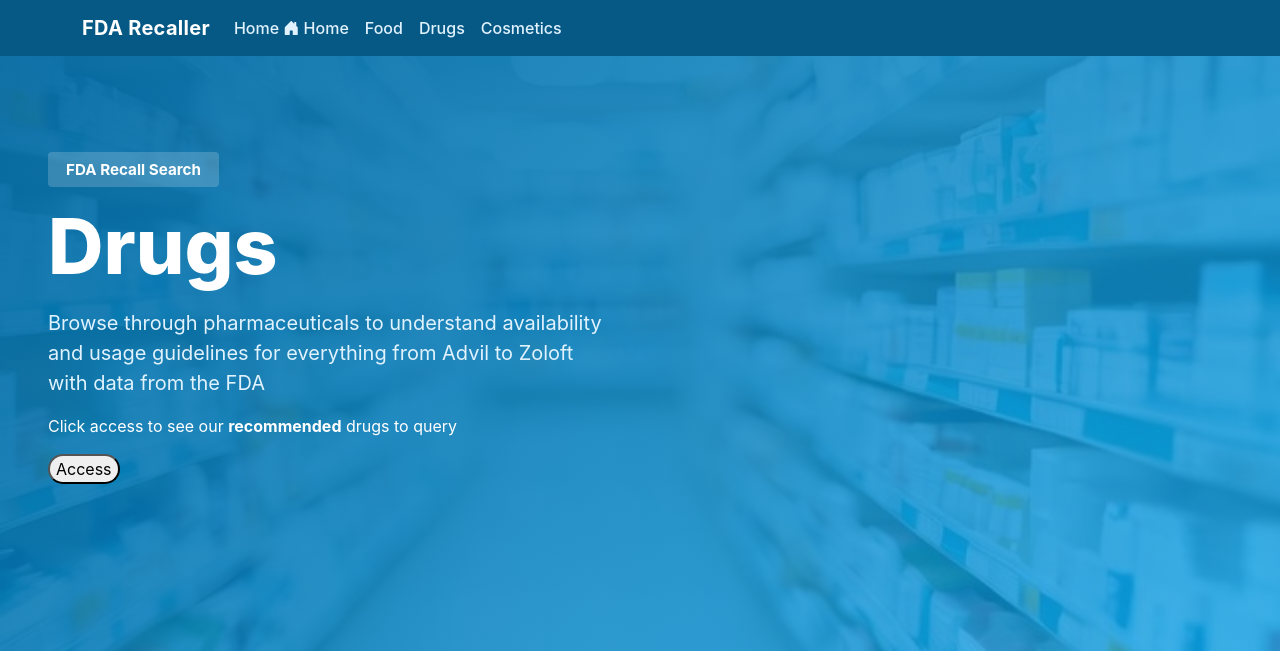
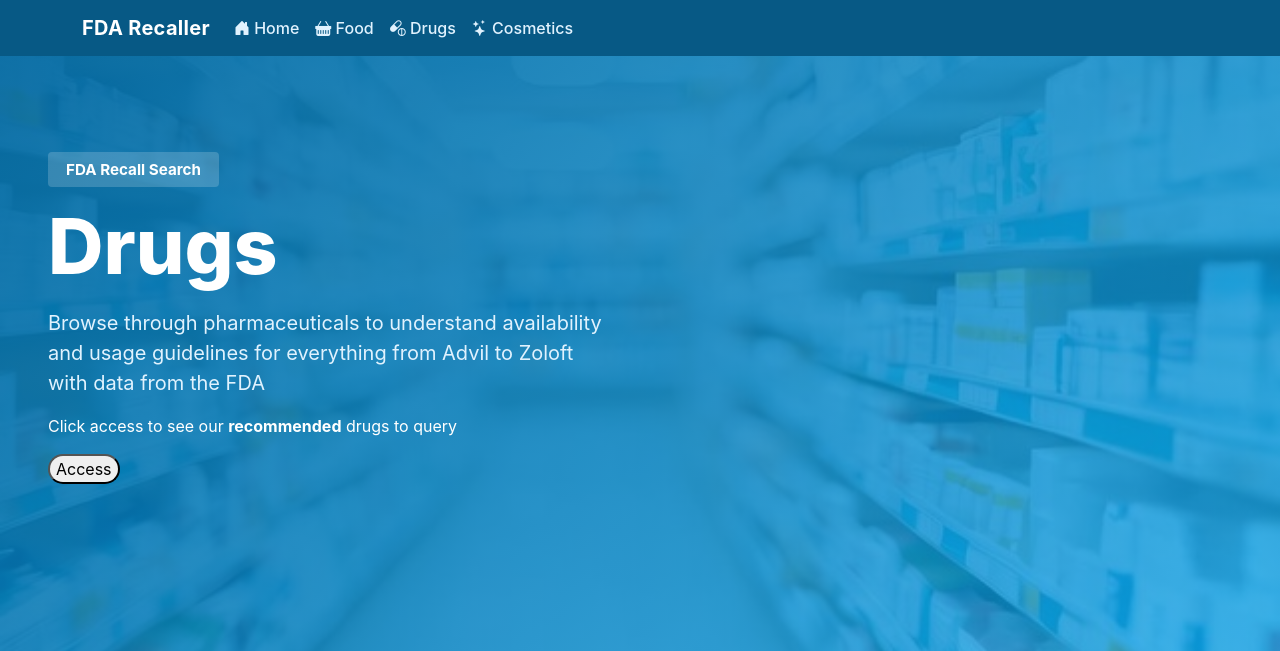
Before and after one commit to 10sChris/Recaller, a Flask app: page /drugs in a window 1280 px wide. Shown: the top 651 px of the page. Run offline with Flask 3, Linux system fonts and the light colour scheme.

Commit message:
Added navbar icons to food, drugs, and cosmetics

```diff
--- a/templates/layout.html
+++ b/templates/layout.html
@@ -21,12 +21,18 @@
         </button>
         <div class="collapse navbar-collapse" id="navbarToggle">
           <div class="navbar-nav mr-auto">
-            <a class="nav-item nav-link" href="/">Home
+            <a class="nav-item nav-link" href="/">
               <i class="bi bi-house-door-fill"></i> Home
             </a>
-            <a class="nav-item nav-link" href="/food">Food</a>
-	    <a class="nav-item nav-link" href="/drugs">Drugs</a>
-	    <a class="nav-item nav-link" href="/cosmetics">Cosmetics</a>
+            <a class="nav-item nav-link" href="/food">
+              <i class="bi bi-basket-fill"></i> Food
+            </a>
+	    <a class="nav-item nav-link" href="/drugs">
+        <i class="bi bi-capsule-pill"></i> Drugs
+      </a>
+	    <a class="nav-item nav-link" href="/cosmetics">
+        <i class="bi bi-stars"></i> Cosmetics
+      </a>
           </div>
         </div>
       </div>
```
